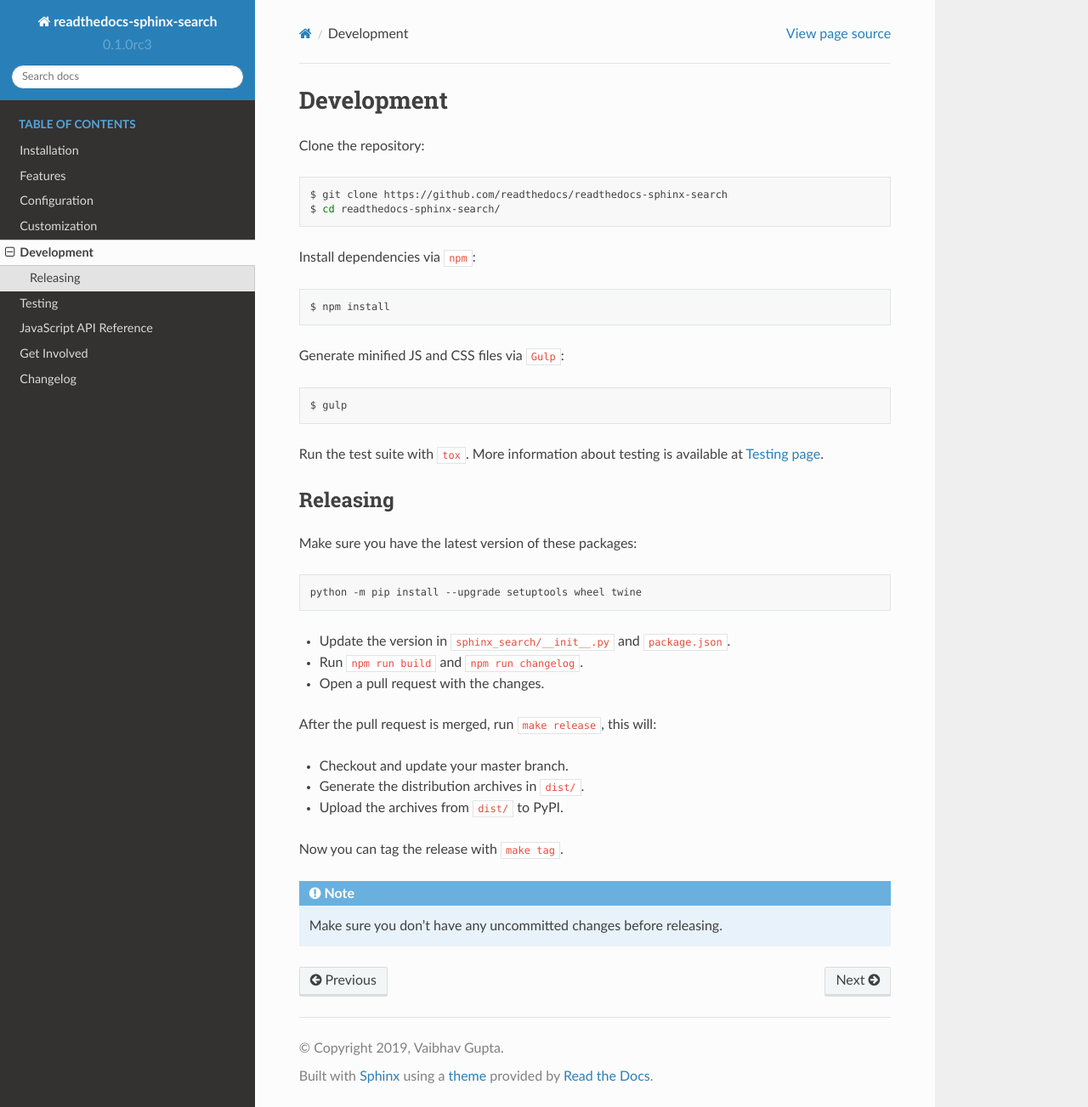
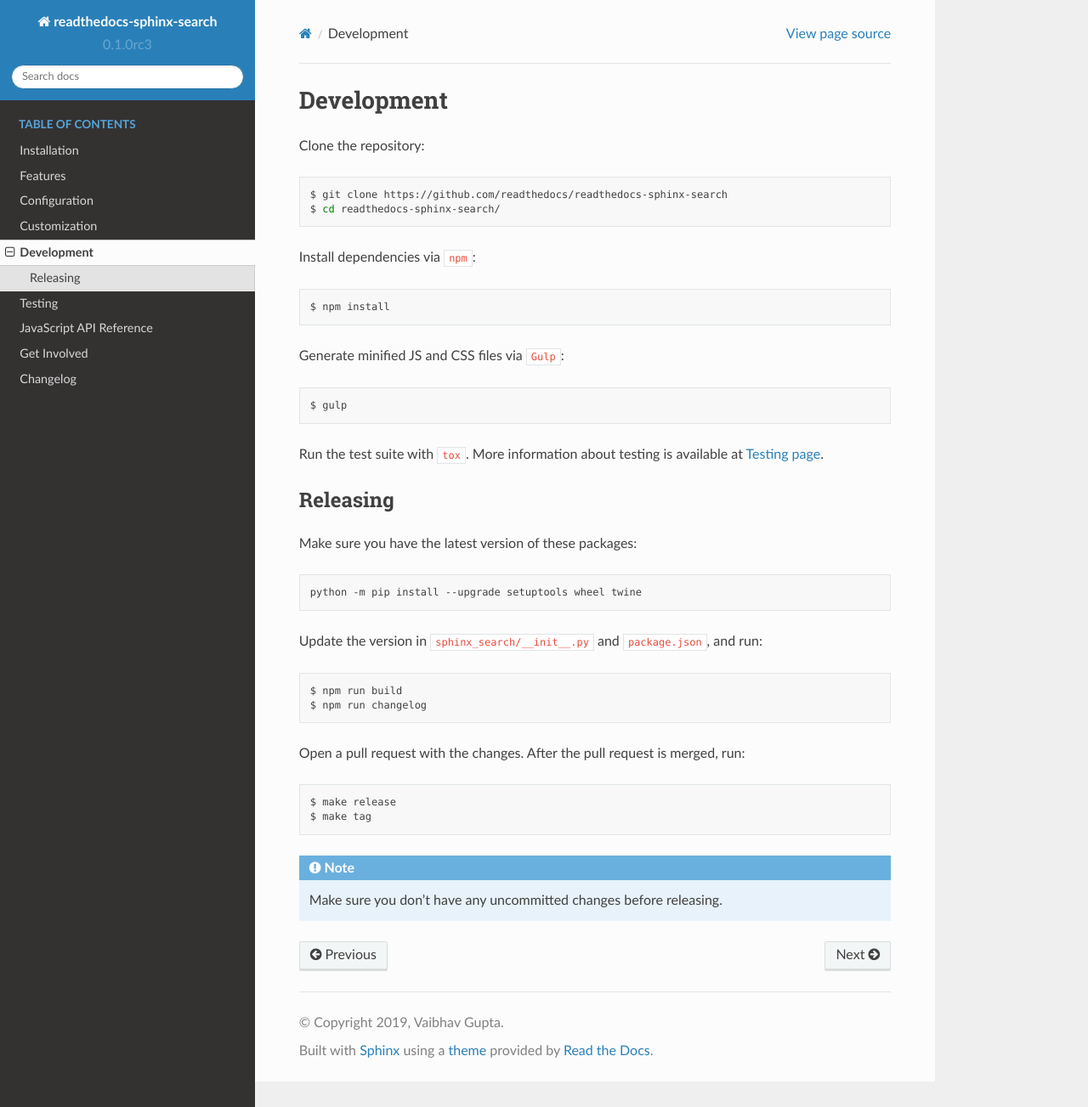
Before and after one commit to readthedocs/readthedocs-sphinx-search, a Sphinx documentation site: the page built from docs/development.rst, in a window 1280 px wide and 1303 px high. Shown: the whole window at 85% size. Built offline with Sphinx 7.4.7 and the Read the Docs theme 2.0.0, drawn with Linux system fonts in a browser that asks for light colours.

Commit message:
Simpler steps

```diff
--- a/docs/development.rst
+++ b/docs/development.rst
@@ -12,13 +12,13 @@
 
 .. prompt:: bash
 
-    npm install
+   npm install
 
 Generate minified JS and CSS files via ``Gulp``:
 
 .. prompt:: bash
 
-    gulp
+   gulp
 
 Run the test suite with ``tox``. More information about testing is
 available at :doc:`Testing page <testing>`.
@@ -32,16 +32,20 @@
 
    python -m pip install --upgrade setuptools wheel twine
 
-- Update the version in ``sphinx_search/__init__.py`` and ``package.json``.
-- Run ``npm run build`` and ``npm run changelog``.
-- Open a pull request with the changes.
+Update the version in ``sphinx_search/__init__.py`` and ``package.json``,
+and run:
 
-After the pull request is merged, run ``make release``, this will:
+.. prompt:: bash
 
-- Checkout and update your master branch.
-- Generate the distribution archives in ``dist/``.
-- Upload the archives from ``dist/`` to PyPI.
+   npm run build
+   npm run changelog
 
-Now you can tag the release with ``make tag``.
+Open a pull request with the changes.
+After the pull request is merged, run:
+
+.. prompt:: bash
+
+   make release
+   make tag
 
 .. note:: Make sure you don't have any uncommitted changes before releasing.
```
